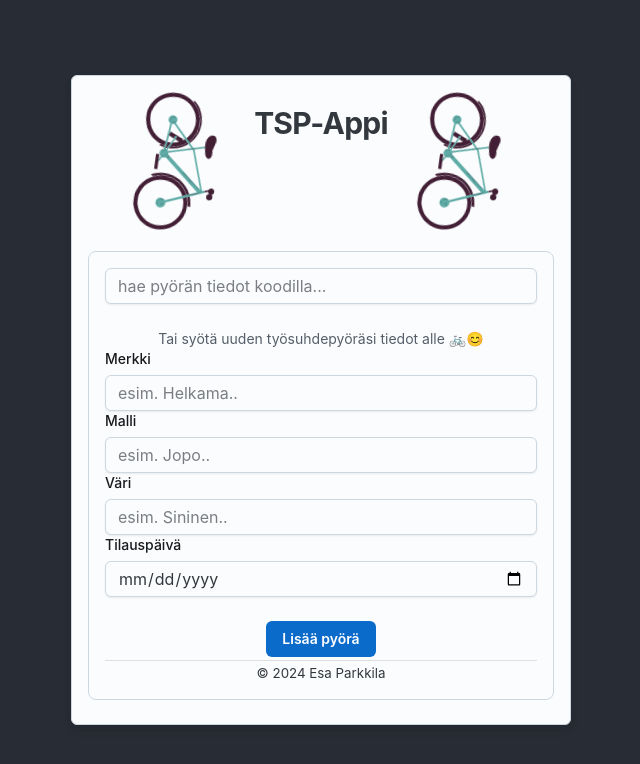
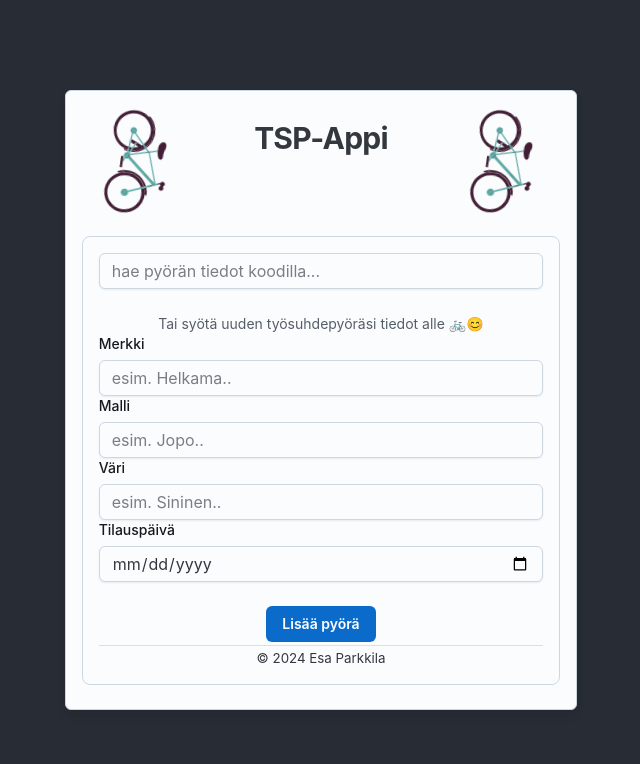
Before and after one commit to Zaiban/fullstack-demo, a React (Create React App) app in the folder frontend/: page / in a window 1280 px wide. Shown: the top 764 px of the page, without its empty margins (319-959 px from the left). Built offline with nearby package versions, Linux system fonts and the light colour scheme.

Commit message:
UI fixes

```diff
--- a/frontend/src/App.css
+++ b/frontend/src/App.css
@@ -3,12 +3,13 @@
 }
 
 .App-logo {
-  height: 15vmin;
+  height: 3em;
   pointer-events: none;
 }
 
 .App-title {
-  margin: '0 1em';
+  margin-left: 2em;
+  margin-right: 2em;
   vertical-align: top;
 }
 
--- a/frontend/src/App.js
+++ b/frontend/src/App.js
@@ -8,7 +8,7 @@ import CssBaseline from "@mui/joy/CssBaseline";
 
 
 const logoEl = (
-<img src={logo} className="App-logo" float="left" alt="Logo" />
+  <img src={logo} className="App-logo" float="left" alt="Logo" />
 )
 
 function App() {
@@ -29,6 +29,7 @@ function App() {
               gap: 2,
               borderRadius: "sm",
               boxShadow: "md",
+              textWrap: "nowrap"
             }}
             variant="outlined"
           >
```
